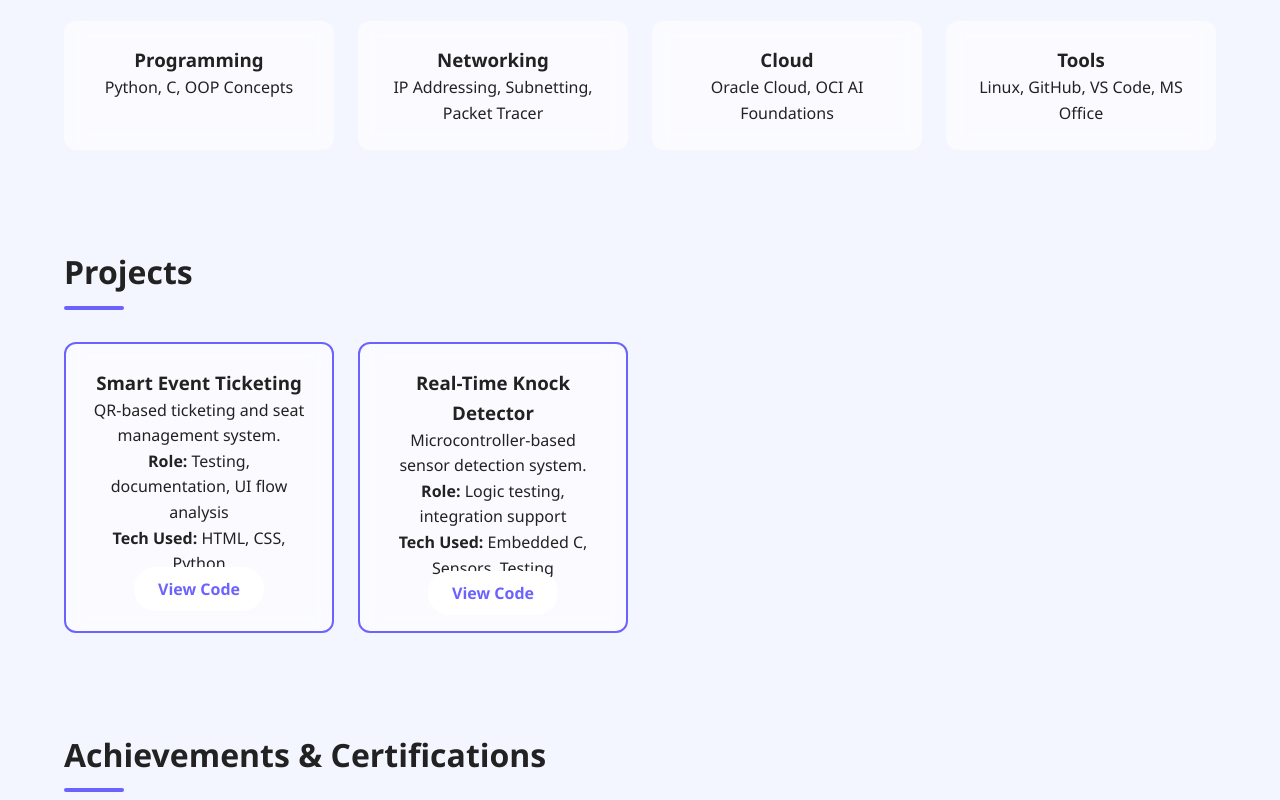
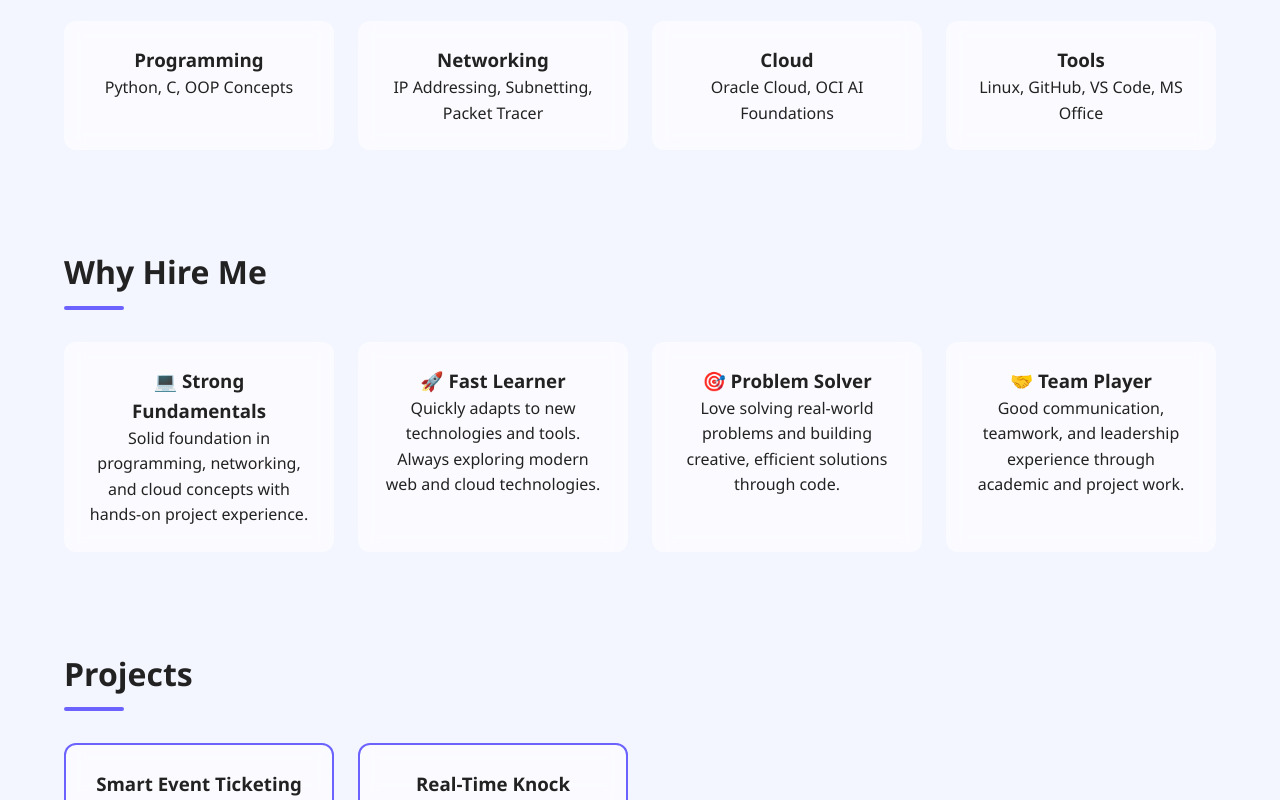
Before and after one commit to ramyadevikashree/devika-portfolio, a plain HTML site: page index.html in a window 1280 px wide. Shown: the part 1105-1905 px from the top of the page. Drawn offline with Linux system fonts and the light colour scheme.

Commit message:
index.html

```diff
--- a/index.html
+++ b/index.html
@@ -29,6 +29,7 @@
 <nav class="navbar">
     <a href="#about">About</a>
     <a href="#skills">Skills</a>
+    <a href="#hire">Why Hire Me</a>
     <a href="#projects">Projects</a>
     <a href="#achievements">Achievements</a>
     <a href="#cv">CV</a>
@@ -76,6 +77,33 @@
         </article>
     </div>
 </section>
+
+    <section id="hire" class="section reveal">
+    <h2>Why Hire Me</h2>
+
+    <div class="grid">
+        <article class="card">
+            <h3>💻 Strong Fundamentals</h3>
+            <p>Solid foundation in programming, networking, and cloud concepts with hands-on project experience.</p>
+        </article>
+
+        <article class="card">
+            <h3>🚀 Fast Learner</h3>
+            <p>Quickly adapts to new technologies and tools. Always exploring modern web and cloud technologies.</p>
+        </article>
+
+        <article class="card">
+            <h3>🎯 Problem Solver</h3>
+            <p>Love solving real-world problems and building creative, efficient solutions through code.</p>
+        </article>
+
+        <article class="card">
+            <h3>🤝 Team Player</h3>
+            <p>Good communication, teamwork, and leadership experience through academic and project work.</p>
+        </article>
+    </div>
+</section>
+
 
 <section id="projects" class="section reveal">
     <h2>Projects</h2>
```
